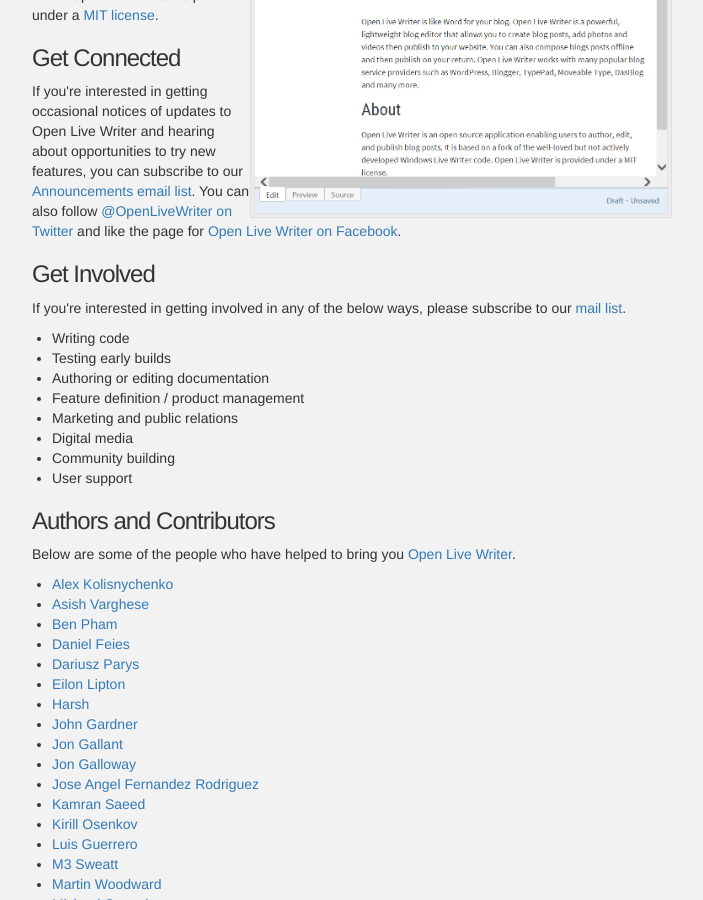
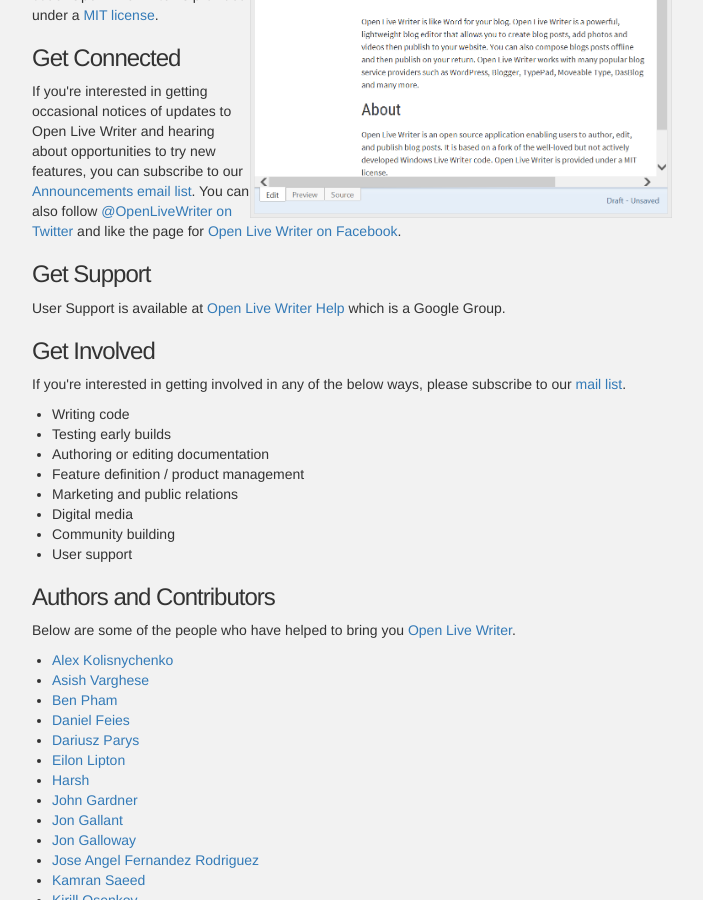
Before and after one commit to OpenLiveWriter/OpenLiveWriter.Github.io, a Jekyll site: the page built from index.html, in a window 1280 px wide and 900 px high, scrolled down 747 px. Shown: the whole window, without its empty margins (288-991 px from the left). Built offline with Jekyll 4.4.1, drawn with Linux system fonts in a browser that asks for light colours.

Commit message:
Added Google Group Support to main page

```diff
--- a/index.html
+++ b/index.html
@@ -18,6 +18,7 @@
 <!-- About -->
 <h3><a id="about" class="anchor" href="#about" aria-hidden="true"><span class="octicon octicon-link"></span></a>About</h3>
 
+
 <p>Open Live Writer is an open source application enabling users to author, edit, and publish blog posts.
 It is based on a fork of the <a href="https://twitter.com/shanselman/status/477214574765043714">well</a>-<a href="http://www.petitionbuzz.com/petitions/dontkillwlw">loved</a> but not actively developed <a href="http://www.hanselman.com/blog/DownloadWindowsLiveWriter2012.aspx">Windows Live Writer</a> code.
 Open Live Writer is provided under a <a href="https://github.com/OpenLiveWriter/OpenLiveWriter/blob/master/license.txt">MIT license</a>.</p>
@@ -26,8 +27,13 @@
 <h3><a id="get-connected" class="anchor" href="#get-connected" aria-hidden="true"><span class="octicon octicon-link"></span></a>Get Connected</h3>
 
 <p>If you're interested in getting occasional notices of updates to Open Live Writer and hearing about opportunities to try new features, you can subscribe to our <a href="http://eepurl.com/bI77cP">Announcements email list</a>.
+
 You can also follow <a href="https://twitter.com/openlivewriter">@OpenLiveWriter on Twitter</a>
 and like the page for <a href="https://www.facebook.com/OpenLiveWriter">Open Live Writer on Facebook</a>.</p>
+
+<!-- Get Support -->
+<h3><a id="get-support" class="anchor" href="#get-support" aria-hidden="true"><span class="octicon octicon-link"></span></a>Get Support</h3>
+<p>User Support is available at <a href=https://groups.google.com/forum/#!forum/openlivewriter-help>Open Live Writer Help</a> which is a Google Group.
 
 <!-- Get Involved  -->
 <h3><a id="get-involved" class="anchor" href="#get-involved" aria-hidden="true"><span class="octicon octicon-link"></span></a>Get Involved</h3>
```
